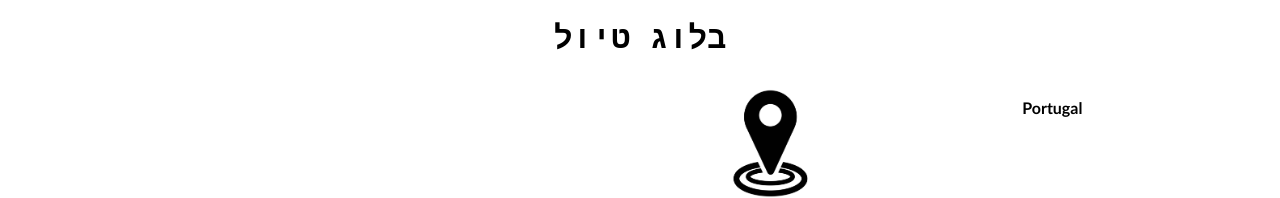
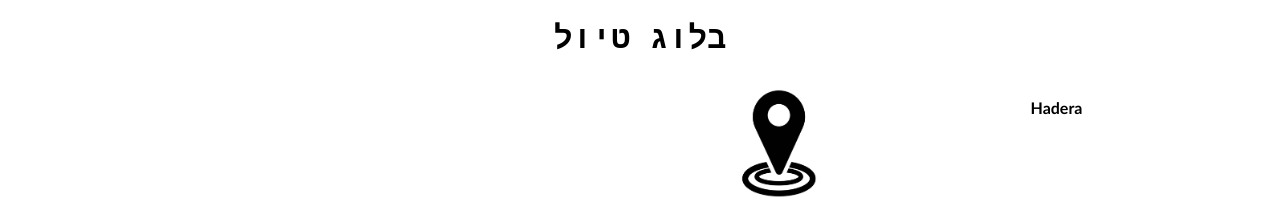
Before and after one commit to Yael1309/YAELISNOTASLEEP, a plain HTML site: page index.html in a window 1280 px wide. Shown: the top 198 px of the page. Drawn offline with Linux system fonts and the light colour scheme.

Commit message:
Update index.html

```diff
--- a/index.html
+++ b/index.html
@@ -13,7 +13,7 @@
 
         <h1 style="text-align: center;" >בלוג טיול</h1>
         <img src="location-icon-vector.jpg" width="10%" style="margin-left:5%;">
-        <p style="float: right;"><b>Portugal</b></p>
+        <p style="float: right;"><b>Hadera</b></p>
                         <img src="morningnote1.png" width="100%">
         <img src="faro.png" width=70% style="margin: 15%;">
         <img src="bait.png" width=60% style="margin: 20%;">
```
